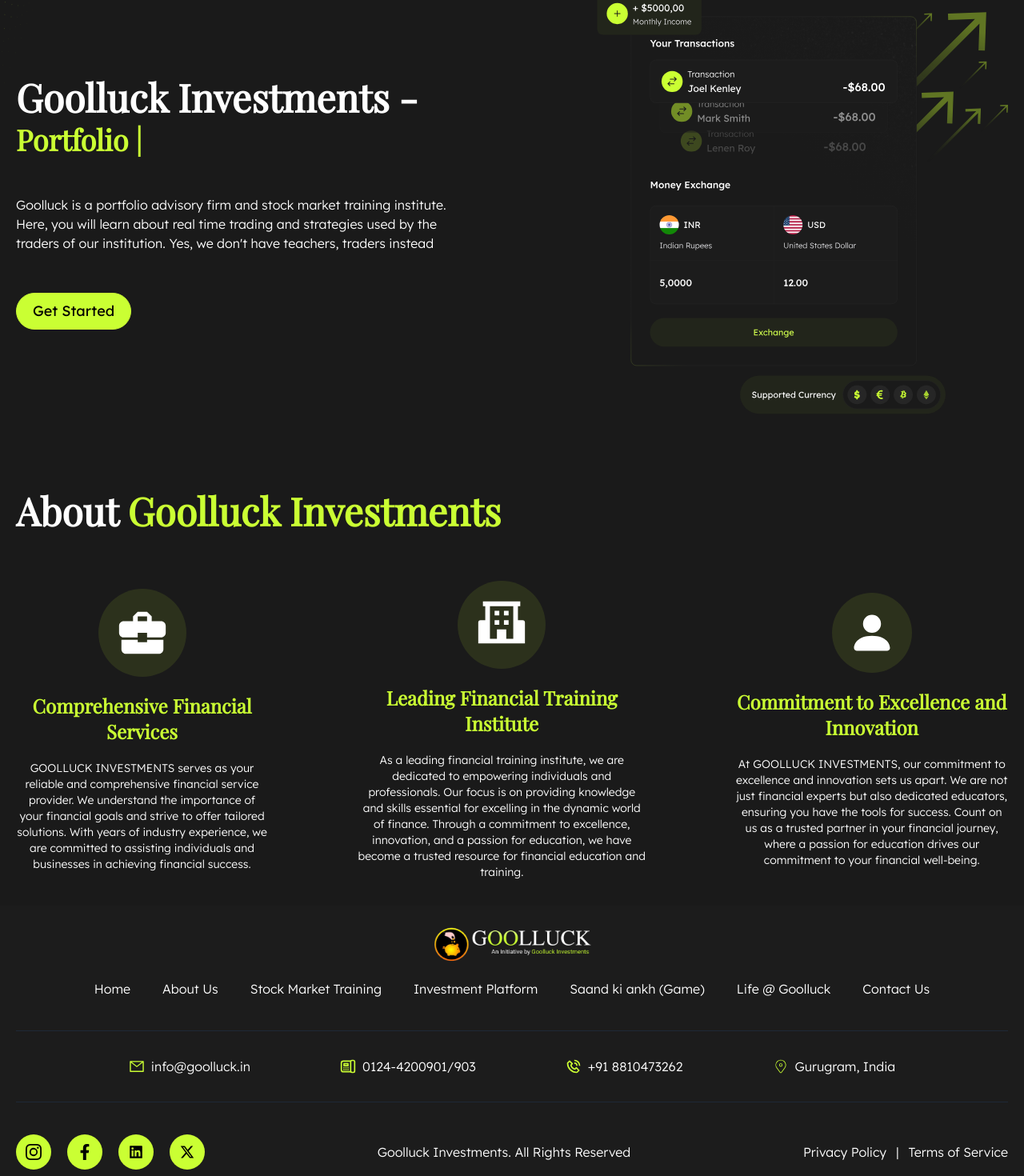
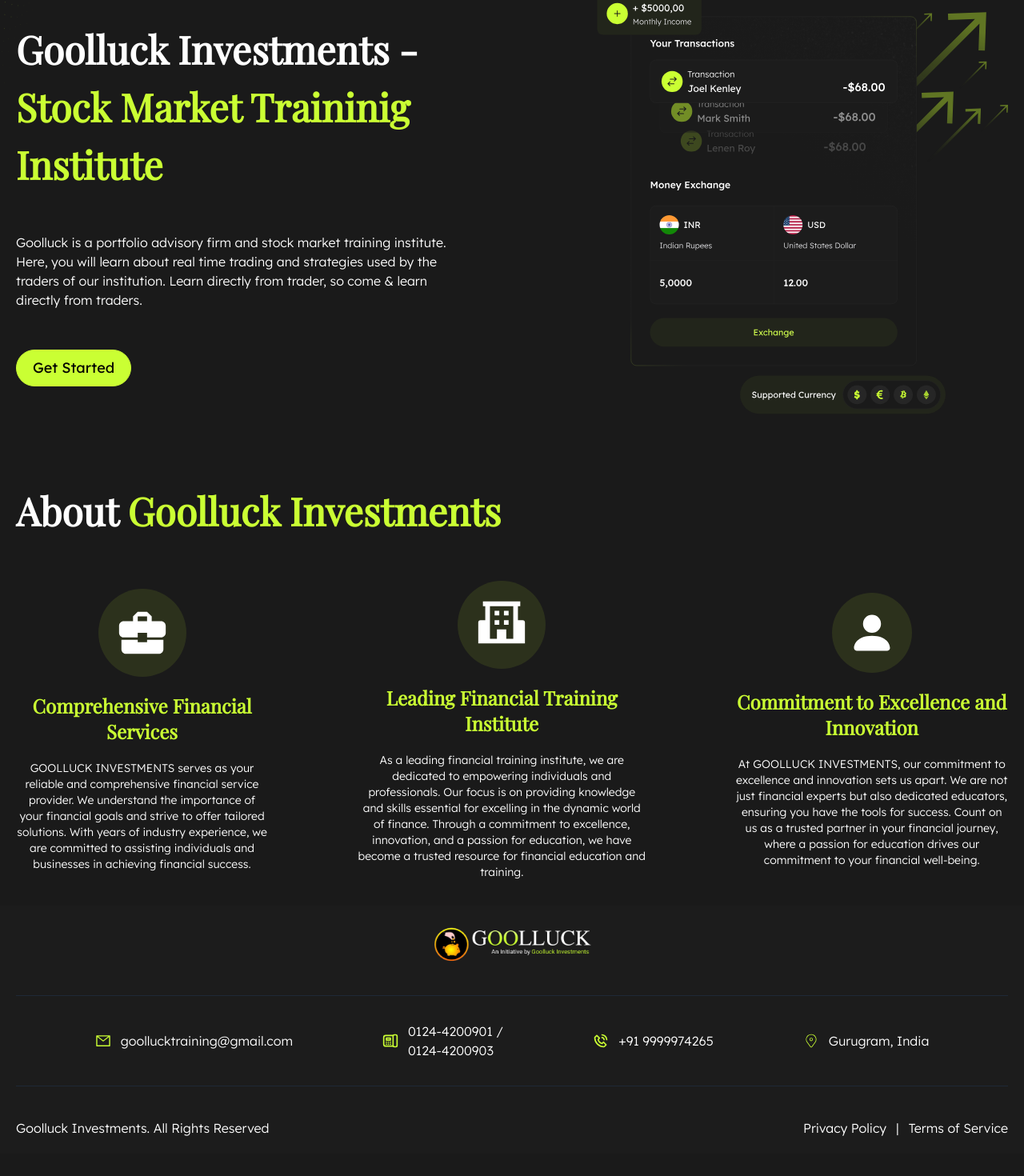
Before and after one commit to sai-ram-kaushik/goolluck, a Next.js app: page / in a window 1280 px wide. Shown: the part 166-1636 px from the top of the page at 80% size. After the commit the page ends 1608 px from the top, so only its background shows below. Built offline with nearby package versions, Linux system fonts and the light colour scheme.

Commit message:
updated the required changes

```diff
--- a/components/Button.jsx
+++ b/components/Button.jsx
@@ -11,3 +11,5 @@
 };
 
 export default Button;
+
+// const [state, handleSubmit] = useForm("xeqbwokn");
--- a/constants/index.js
+++ b/constants/index.js
@@ -6,7 +6,6 @@
 import { RiTwitterXFill } from "react-icons/ri";
 import { FaFacebookF } from "react-icons/fa";
 export const menuList = [
-  { label: "Home", path: "/", key: "Home" },
   { label: "About Us", path: "/about", key: "About" },
   {
     label: "Stock Market Training",
@@ -19,9 +18,9 @@
     key: "Investment Platform",
   },
   {
-    label: "Saand ki ankh (Game)",
-    path: "/saand-ki-ankh",
-    key: "Saand ki ankh (Game)",
+    label: "Knowledge Center",
+    path: "/knowledge-center",
+    key: "Knowledge Center",
   },
   {
     label: "Life @ Goolluck",
--- a/lib/data.js
+++ b/lib/data.js
@@ -1,8 +1,7 @@
 import { gql, GraphQLClient } from "graphql-request";
 
 export const getStockMarketTraining = async () => {
-  const endPoint =
-    "https://api-ap-south-1.hygraph.com/v2/clp79zdsf1p7601ufg4io0qri/master";
+  const endPoint = process.env.NEXT_PUBLIC_GRAPHCMS_API
 
   const graphQLClient = new GraphQLClient(endPoint);
 
--- a/pages/stock-market-training/index.jsx
+++ b/pages/stock-market-training/index.jsx
@@ -61,7 +61,7 @@
         </div>
 
         <div className="flex flex-wrap items-center justify-center gap-5 mt-10">
-          <div className="flex flex-col items-center lg:items-start gap-2">
+          <div className="flex flex-col lg:flex-row items-center lg:items-start gap-5">
             {data.stockMarketCourses.map((list) => (
               <div key={list.id}>
                 <Image src={list.backDrop.url} width={300} height={300} alt={list.title} className="rounded-xl" />
--- a/sections/Footer.jsx
+++ b/sections/Footer.jsx
@@ -15,33 +15,26 @@
           <Image src={logo} alt="logo" width={200} height={200} />
         </div>
 
-        <div className="hidden lg:flex flex-wrap items-center justify-center gap-10 mt-5">
-          {menuList.map((link) => (
-            <ul key={link.key} className="hover:text-secondary duration-200">
-              <Link href={link.path}>
-                <li>{link.label}</li>
-              </Link>
-            </ul>
-          ))}
-        </div>
-
         <div className="p-8 border-t border-gray-800 border-b flex flex-wrap items-center gap-10 lg:gap-28 justify-center mt-10">
-          <div className="flex items-center gap-2">
+          <div className="flex items-center gap-3">
             <AiOutlineMail size={20} className="text-secondary" />
-            <p>info@goolluck.in</p>
+            <p>goollucktraining@gmail.com</p>
           </div>
 
-          <div className="flex items-center gap-2">
+          <div className="flex items-center gap-3">
             <TbDeviceLandlinePhone size={20} className="text-secondary" />
-            <p>0124-4200901/903</p>
+            <div className="flex flex-col items-start">
+            <p>0124-4200901 /</p>
+            <p>0124-4200903</p>
+            </div>
           </div>
 
-          <div className="flex items-center gap-2">
+          <div className="flex items-center gap-3">
             <BiPhoneCall size={20} className="text-secondary" />
-            <p>+91 8810473262</p>
+            <p>+91 9999974265</p>
           </div>
 
-          <div className="flex items-center gap-2">
+          <div className="flex items-center gap-3">
             <CiLocationOn size={20} className="text-secondary" />
             <a href="https://maps.app.goo.gl/tXVPE1c2Zr3YvTzLA" target="_blank">
               <p>Gurugram, India</p>
@@ -50,20 +43,6 @@
         </div>
 
         <div className="flex flex-col lg:flex-row items-center justify-center lg:justify-between gap-5 mt-10">
-          <div className="flex items-center gap-5 cursor-pointer">
-            {socials.map((link) => (
-              <div
-                key={link.key}
-                className="bg-secondary text-black rounded-full p-3">
-                <a href={link.path} target="_blank">
-                  <div>
-                    {link.icon}
-                  </div>
-                </a>
-              </div>
-            ))}
-          </div>
-
           <div>
             <p>Goolluck Investments. All Rights Reserved</p>
           </div>
--- a/sections/HomePage.jsx
+++ b/sections/HomePage.jsx
@@ -1,3 +1,5 @@
+/** @format */
+
 import Typed from "react-typed";
 import Image from "next/image";
 import vector from "@/public/assets/vector.svg";
@@ -6,39 +8,29 @@
 import TransitionEffect from "@/components/TransitionEffect";
 const HomePage = () => {
   return (
-    <section className="w-full lg:h-[85vh] p-5">
+    <section className='w-full lg:h-[85vh] p-5'>
       <TransitionEffect />
-      <Image src={design} alt="design" className="absolute top-0 left-0" />
-      <div className="container mx-auto w-full h-full">
-        <div className="flex flex-col lg:flex-row items-center justify-between gap-20 lg:gap-40 w-full h-full">
-          <div className="flex flex-col items-center lg:items-start lg:w-[649.81px] gap-[50px]">
-            <h1>
+      <Image src={design} alt='design' className='absolute top-0 left-0' />
+      <div className='container mx-auto w-full h-full'>
+        <div className='flex flex-col lg:flex-row items-center justify-between gap-20 lg:gap-40 w-full h-full'>
+          <div className='flex flex-col items-center lg:items-start lg:w-[649.81px] gap-[50px]'>
+            <h1 className='leading-[4.5rem]'>
               Goolluck Investments -{" "}
-              <span className="text-xl sm:text-xl md:text-4xl lg:text-3xl xl:text-4xl">
-                <Typed
-                  strings={[
-                    "Portfolio Advisory Firm ",
-                    "Stock Market Traininig Institute",
-                  ]}
-                  typeSpeed={150}
-                  backSpeed={5}
-                  loop
-                />
-              </span>
+              <span>Stock Market Traininig Institute</span>
             </h1>
 
-            <p className="text-center lg:text-start">
+            <p className='text-center lg:text-start'>
               Goolluck is a portfolio advisory firm and stock market training
               institute. Here, you will learn about real time trading and
-              strategies used by the traders of our institution. Yes, we
-              don&apos;t have teachers, traders instead
+              strategies used by the traders of our institution. Learn directly
+              from trader, so come & learn directly from traders.
             </p>
 
             <Button>Get Started</Button>
           </div>
 
           <div>
-            <Image src={vector} alt="home_vector" />
+            <Image src={vector} alt='home_vector' />
           </div>
         </div>
       </div>
--- a/sections/Navbar.jsx
+++ b/sections/Navbar.jsx
@@ -12,7 +12,7 @@
   };
 
   return (
-    <nav className="w-full h-20 z-[999] bg-background lg:bg-transparent sticky top-0 py-3">
+    <nav className="w-full h-20 z-[999] bg-background lg:bg-transparent sticky top-0">
       <div className="container mx-auto max-w-[1920px] lg:w-[1340px]  2xl:w-[1569px] h-full lg:border 2xl:border-secondary lg:p-2 lg:bg-background rounded-full">
         <div className="flex items-center justify-between w-full h-full px-4 lg:px-16">
           <div>
```
Also changed, not shown: pages/contact/index.jsx (+44 -41 lines), public/assets/contact.svg (added).
